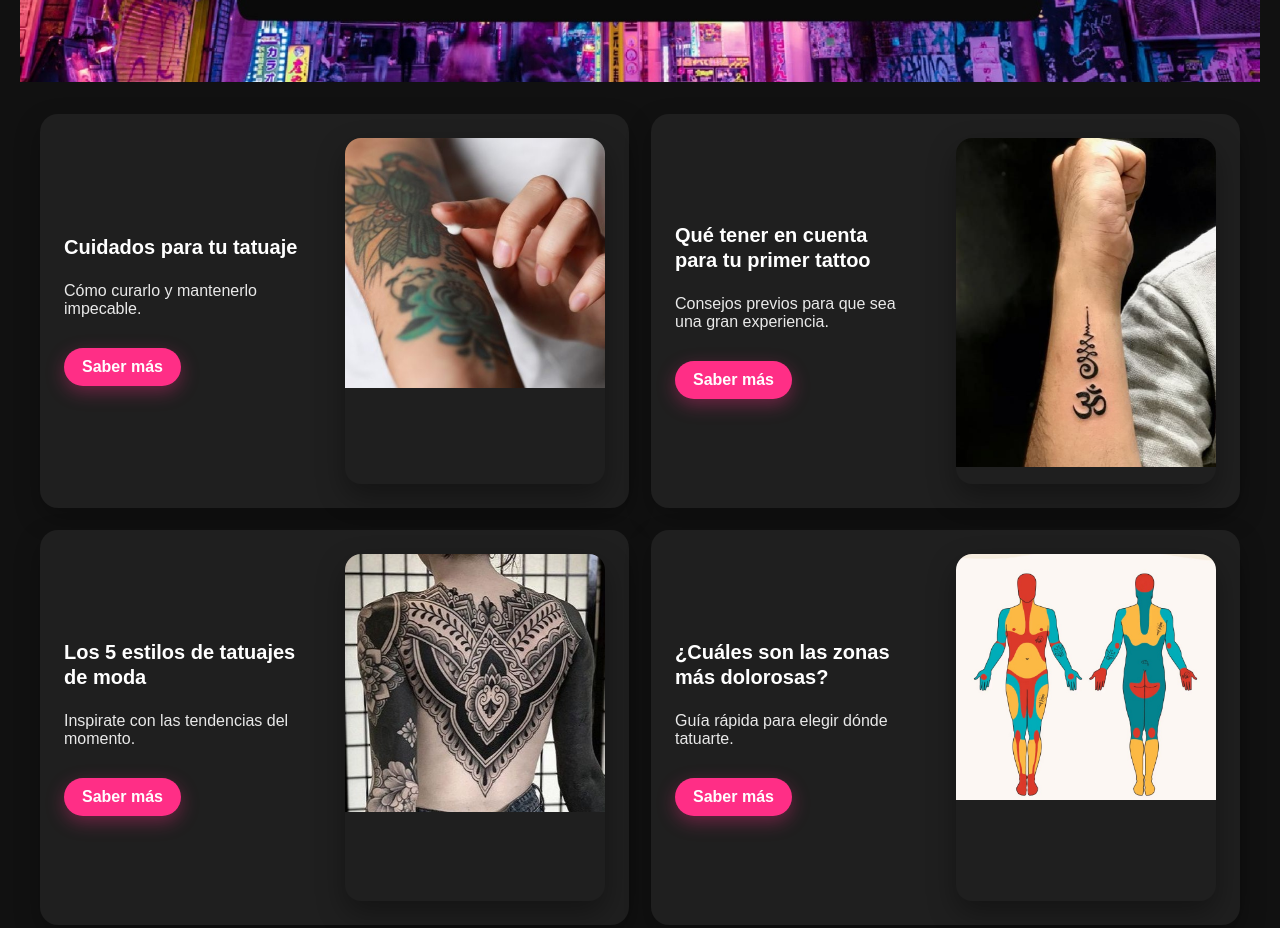
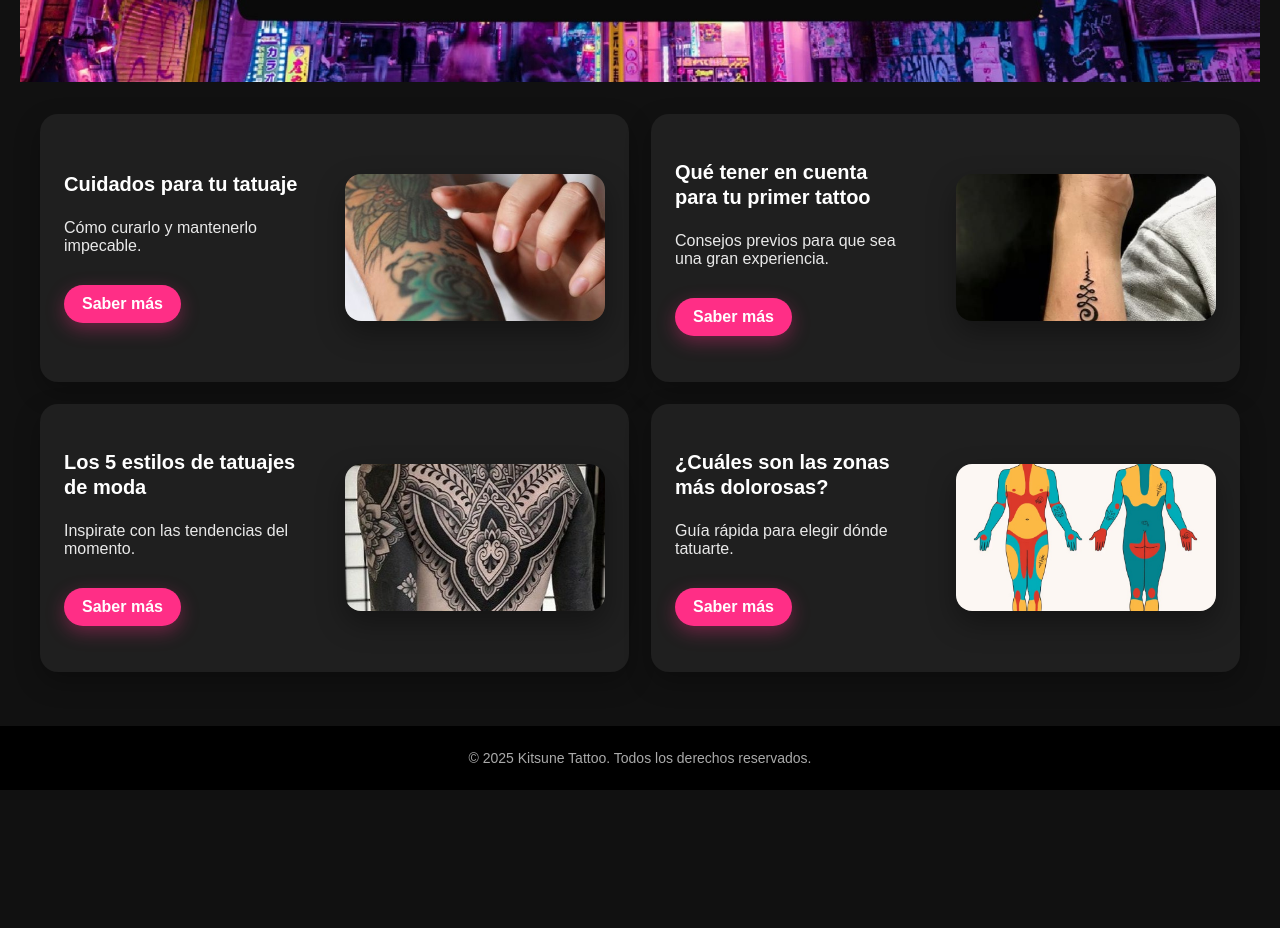
Before and after one commit to agustinabar1996/kitsunetattoostudio, a website: page index.html in a window 1280 px wide. Shown: the part 640-1568 px from the top of the page. After the commit the page ends 1430 px from the top, so only its background shows below. Drawn offline with Linux system fonts and the light colour scheme.

Commit message:
Fix imágenes cards desktop

```diff
--- a/index.html
+++ b/index.html
@@ -13,18 +13,19 @@
   .home-card__media,
   .home-cards figure {
     margin: 0;
-    line-height: 0;       /* elimina el hueco bajo la img */
-    overflow: hidden;     /* evita desbordes */
-    border-radius: 16px;  /* mismo radio que la card */
+    line-height: 0;      /* elimina el hueco bajo la img */
+    overflow: hidden;    /* evita desbordes */
+    border-radius: 16px; /* mismo radio que la card */
   }
 
   .home-card__media img,
   .home-cards figure img {
-    display: block;       /* saca el espacio extra */
-    width: 100%;
-    height: auto;         /* mantiene proporción */
+    display: block;   /* saca el espacio extra */
+    width: 100%;      /* ocupa todo */
+    height: auto;     /* mantiene proporción */
   }
 
+  /* ===== Mobile ===== */
   @media (max-width: 768px) {
     .home-card__media,
     .home-cards figure {
@@ -33,8 +34,27 @@
     .home-card__media img,
     .home-cards figure img {
       width: 100%;
+      height: auto;
+    }
+  }
+
+  /* ===== Desktop (>=769px) ===== */
+  @media (min-width: 769px) {
+    .home-card__media,
+    .home-cards figure {
+      aspect-ratio: 16 / 9;   /* probá 4/3 si querés más alto */
+      overflow: hidden;
+      margin: 0;
+      line-height: 0;
+      border-radius: 16px;
+    }
+
+    .home-card__media img,
+    .home-cards figure img {
+      width: 100%;
       height: 100%;
-      object-fit: cover;
+      display: block;
+      object-fit: cover;      /* recorta y llena */
       object-position: center;
     }
   }
```
